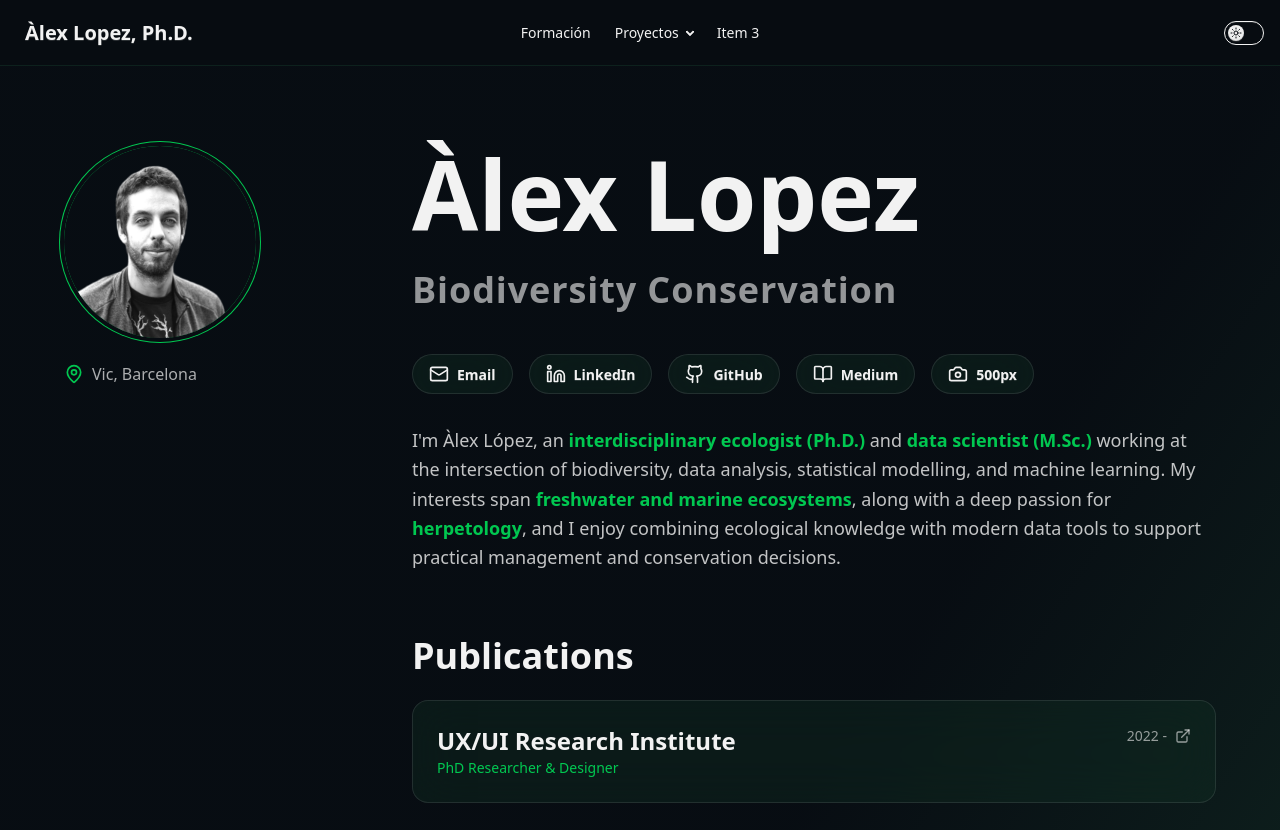
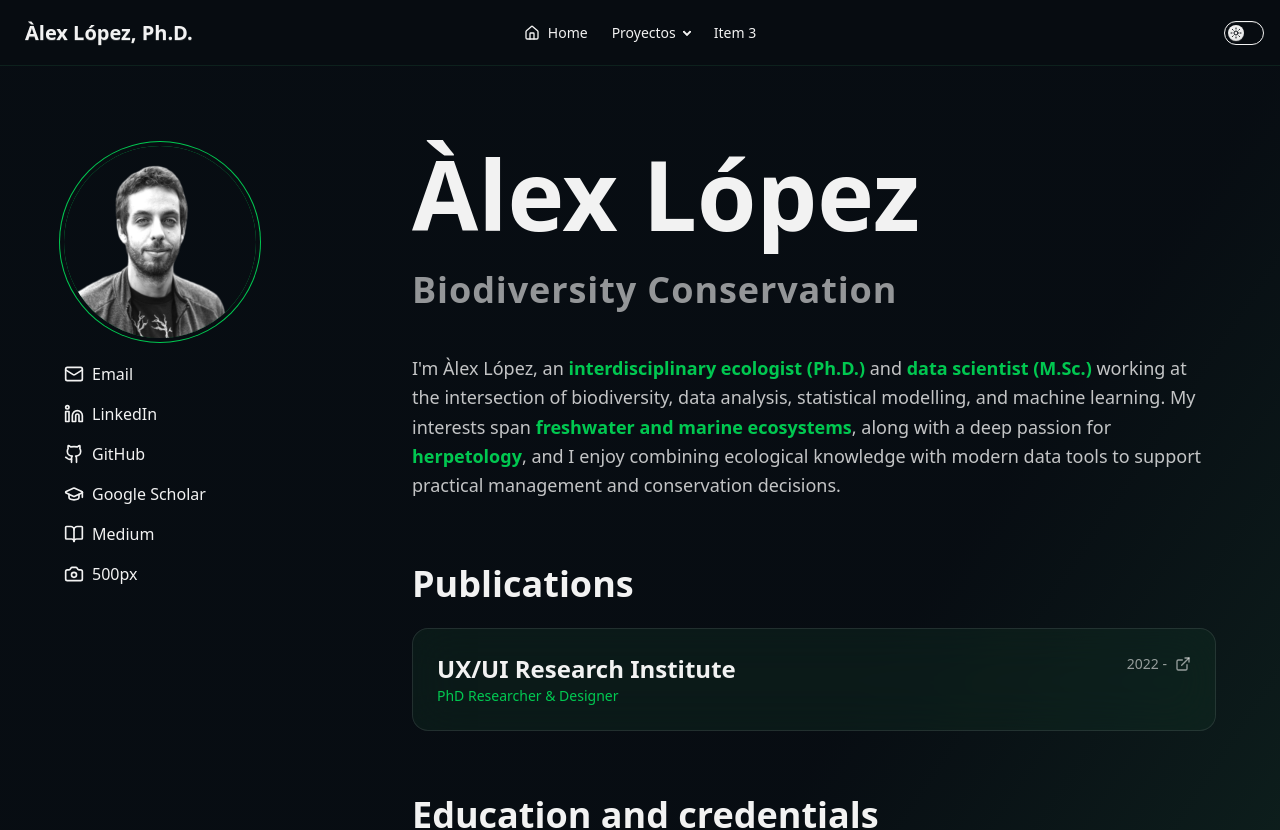
Before and after one commit to Luovtyrell/AlexLopezPHD, a React (Vite) app: page / in a window 1280 px wide. Shown: the top 830 px of the page. Built offline with nearby package versions, Linux system fonts and the light colour scheme.

Commit message:
Add Footer component, refactor Hero section layout and contact links, and update Navbar navigation.

```diff
--- /dev/null
+++ b/src/components/Footer.jsx
@@ -0,0 +1,14 @@
+import React from "react";
+
+const Footer = () => {
+  return (
+    <footer className="footer sm:footer-horizontal footer-center bg-base-300/30 text-base-content p-4 backdrop-blur-lg border border-base-300/30">
+      <aside>
+        <p>© {new Date().getFullYear()} / made by <a href="https://github.com/Luovtyrell/" className="text-rose-600 link link-hover">Lucía Ordoñez Vilanova</a></p>
+      </aside>
+    </footer>
+
+  );
+};
+
+export default Footer;
--- a/src/components/Hero.jsx
+++ b/src/components/Hero.jsx
@@ -1,5 +1,5 @@
 import { useState, useEffect } from 'react'
-import { Calendar, MapPin, Github, Linkedin, Mail, Globe, BookOpen, Camera, ExternalLink } from 'lucide-react'
+import { Calendar, MapPin, Github, Linkedin, Mail, Globe, BookOpen, Camera, ExternalLink, GraduationCap } from 'lucide-react'
 
 const Hero = () => {
   const specialties = [
@@ -31,9 +31,9 @@ const Hero = () => {
       <div className="max-w-6xl w-full">
         <div className="grid grid-cols-1 lg:grid-cols-[300px_1fr] gap-12 items-start">
 
-          <div className="flex flex-col items-center lg:items-start gap-6">
+          <div className="flex flex-col gap-6">
             <div className="avatar">
-              <div className="w-48 h-48 rounded-full ring ring-primary ring-offset-base-100 ring-offset-4 overflow-hidden">
+              <div className="w-32 h-32 lg:w-48 lg:h-48 rounded-full ring ring-primary ring-offset-base-100 ring-offset-4 overflow-hidden">
                 <img
                   src="./public/img/picofme.png"
                   alt="Àlex Lopez"
@@ -41,19 +41,53 @@ const Hero = () => {
                 />
               </div>
             </div>
+            <div className="flex gap-2 text-base-content/70">
 
-            <div className="flex items-center gap-2 text-base-content/70">
-              <MapPin className="w-5 h-5 text-primary" />
-              <span>Vic, Barcelona</span>
+              <div className="flex flex-row flex-wrap lg:flex-col gap-4">
+                <a href="mailto:93lopez.alejandro@gmail.com" className="flex items-center gap-2 text-base-content hover:text-primary transition-colors">
+                  <Mail className="w-5 h-5" />
+                  Email
+                </a>
+
+                <a href="https://linkedin.com/in/alex-lopez-ph-d-291322a8" target="_blank" rel="noopener noreferrer" className="flex items-center gap-2 text-base-content hover:text-primary transition-colors">
+                  <Linkedin className="w-5 h-5" />
+                  LinkedIn
+                </a>
+                <a href="https://github.com/Calotriton" target="_blank" rel="noopener noreferrer" className="flex items-center gap-2 text-base-content hover:text-primary transition-colors">
+                  <Github className="w-5 h-5" />
+                  GitHub
+                </a>
+
+                <a
+                  href="https://scholar.google.com/citations?user=4PW4KAUAAAAJ&hl=es"
+                  target="_blank"
+                  rel="noopener noreferrer"
+                  className="flex items-center gap-2 text-base-content hover:text-primary transition-colors"
+                >
+                  <GraduationCap className="w-5 h-5" />
+                  Google Scholar
+                </a>
+                <a href="https://medium.com/@alexlopez" target="_blank" rel="noopener noreferrer" className="flex items-center gap-2 text-base-content hover:text-primary transition-colors">
+                  <BookOpen className="w-5 h-5" />
+                  Medium
+                </a>
+
+                <a href="https://500px.com/p/alexlopez" target="_blank" rel="noopener noreferrer" className="flex items-center gap-2 text-base-content hover:text-primary transition-colors">
+                  <Camera className="w-5 h-5" />
+                  500px
+                </a>
+
+              </div>
             </div>
+
           </div>
 
           <div className="flex flex-col gap-8">
             <div>
-              <h1 className="text-7xl lg:text-8xl font-black mb-4">
-                Àlex Lopez
+              <h1 className="text-5xl md:text-7xl lg:text-8xl font-black mb-4">
+                Àlex López
               </h1>
-              <h2 className="text-3xl lg:text-4xl font-light text-base-content/60 tracking-wide h-16 flex items-center">
+              <h2 className="text-2xl md:text-3xl lg:text-4xl font-light text-base-content/60 tracking-wide h-16 flex items-center">
                 <span
                   className={`font-semibold transition-all duration-400 ${isAnimating ? 'opacity-100 translate-y-0' : 'opacity-0 -translate-y-4'
                     }`}
@@ -61,53 +95,6 @@ const Hero = () => {
                   {specialties[currentIndex]}
                 </span>
               </h2>
-            </div>
-
-            <div className="flex gap-4 flex-wrap">
-              <a
-                href="mailto:93lopez.alejandro@gmail.com"
-                className="btn btn-ghost gap-2 rounded-full backdrop-blur-xl bg-base-300/30 border border-base-content/10 hover:bg-base-content/10 hover:border-primary/50 transition-all duration-300"
-              >
-                <Mail className="w-5 h-5" />
-                Email
-              </a>
-              <a
-                href="https://linkedin.com/in/alex-lopez-ph-d-291322a8"
-                target="_blank"
-                rel="noopener noreferrer"
-                className="btn btn-ghost gap-2 rounded-full backdrop-blur-xl bg-base-300/30 border border-base-content/10 hover:bg-base-content/10 hover:border-primary/50 transition-all duration-300"
-              >
-                <Linkedin className="w-5 h-5" />
-                LinkedIn
-              </a>
-              <a
-                href="https://github.com/Calotriton"
-                target="_blank"
-                rel="noopener noreferrer"
-                className="btn btn-ghost gap-2 rounded-full backdrop-blur-xl bg-base-300/30 border border-base-content/10 hover:bg-base-content/10 hover:border-primary/50 transition-all duration-300"
-              >
-                <Github className="w-5 h-5" />
-                GitHub
-              </a>
-
-              <a
-                href="https://medium.com/@alexlopez"
-                target="_blank"
-                rel="noopener noreferrer"
-                className="btn btn-ghost gap-2 rounded-full backdrop-blur-xl bg-base-300/30 border border-base-content/10 hover:bg-base-content/10 hover:border-primary/50 transition-all duration-300"
-              >
-                <BookOpen className="w-5 h-5" />
-                Medium
-              </a>
-              <a
-                href="https://500px.com/p/alexlopez"
-                target="_blank"
-                rel="noopener noreferrer"
-                className="btn btn-ghost gap-2 rounded-full backdrop-blur-xl bg-base-300/30 border border-base-content/10 hover:bg-base-content/10 hover:border-primary/50 transition-all duration-300"
-              >
-                <Camera className="w-5 h-5" />
-                500px
-              </a>
             </div>
 
             <div className="prose prose-lg max-w-none">
--- a/src/components/Navbar.jsx
+++ b/src/components/Navbar.jsx
@@ -1,4 +1,5 @@
 import ThemeToggle from './ThemeToggle';
+import { Home } from 'lucide-react';
 
 const Navbar = () => {
   return (
@@ -9,11 +10,11 @@ const Navbar = () => {
             <svg xmlns="http://www.w3.org/2000/svg" className="h-5 w-5" fill="none" viewBox="0 0 24 24" stroke="currentColor"> <path strokeLinecap="round" strokeLinejoin="round" strokeWidth="2" d="M4 6h16M4 12h8m-8 6h16" /> </svg>
           </div>
           <ul
-            tabIndex="-1"
+            tabIndex={0}
             className="menu menu-sm dropdown-content bg-base-100 rounded-box z-1 mt-3 w-52 p-2 shadow">
-            <li><a>Item 1</a></li>
+            <li><a className="flex items-center gap-2"><Home className="w-4 h-4" /> Home</a></li>
             <li>
-              <a>Parent</a>
+              <a>Proyectos</a>
               <ul className="p-2">
                 <li><a>Submenu 1</a></li>
                 <li><a>Submenu 2</a></li>
@@ -22,11 +23,11 @@ const Navbar = () => {
             <li><a>Item 3</a></li>
           </ul>
         </div>
-        <a className="btn btn-ghost text-xl">Àlex Lopez, Ph.D.</a>
+        <a className="btn btn-ghost text-xl">Àlex López, Ph.D.</a>
       </div>
       <div className="navbar-center hidden lg:flex">
         <ul className="menu menu-horizontal px-1">
-          <li><a>Formación</a></li>
+          <li><a className="flex items-center gap-2"><Home className="w-4 h-4" /> Home</a></li>
           <li>
             <details>
               <summary>Proyectos</summary>
--- a/src/pages/home/Home.jsx
+++ b/src/pages/home/Home.jsx
@@ -1,11 +1,13 @@
 import Navbar from "../../components/Navbar";
 import Hero from "../../components/Hero";
+import Footer from "../../components/Footer";
 
 function Home() {
   return (
     <>
       <Navbar />
       <Hero />
+      <Footer />
     </>
   );
 }
```
